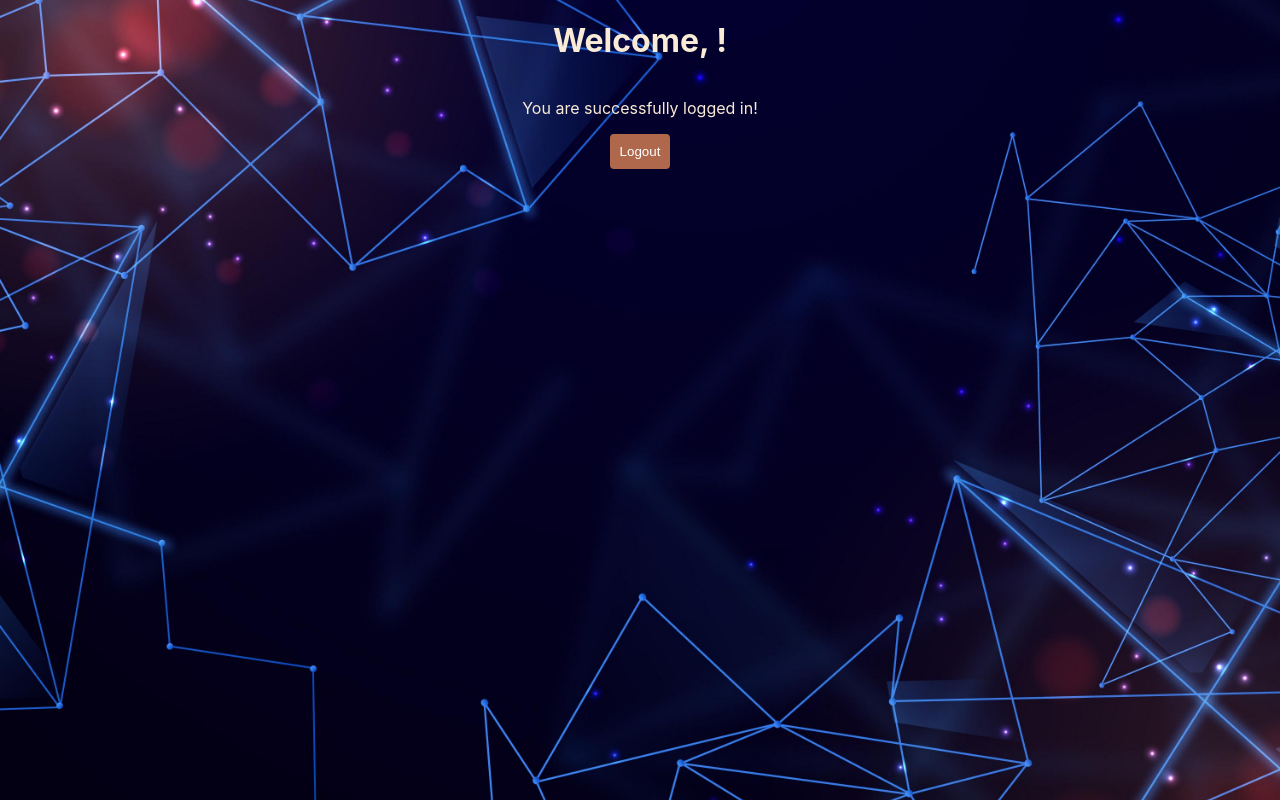
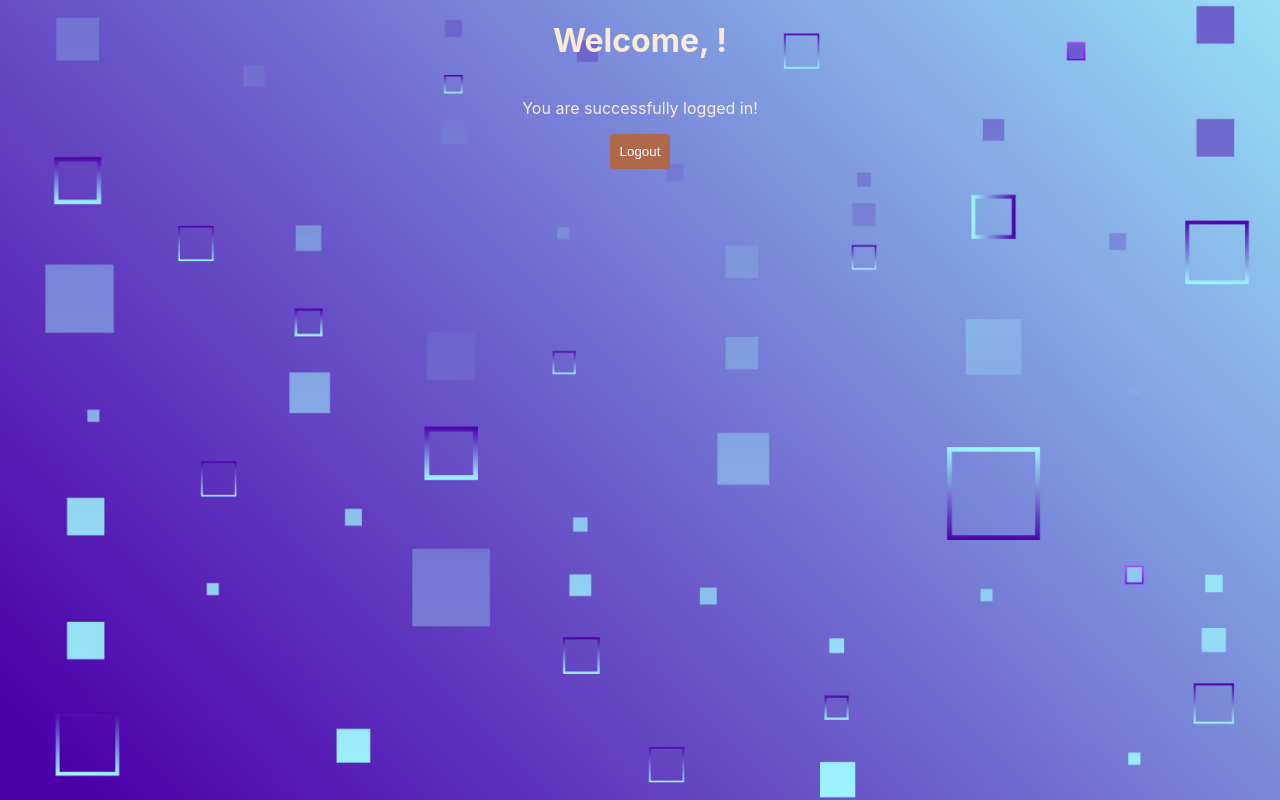
Before and after one commit to Davitvashakmadze/SignMeUp, a React (Create React App) app in the folder frontend/: page /user in a window 1280 px wide. Built offline with nearby package versions, Linux system fonts and the light colour scheme.

Commit message:
feat: add some css

```diff
--- a/frontend/src/components/login/Login.jsx
+++ b/frontend/src/components/login/Login.jsx
@@ -41,7 +41,7 @@ const Login = () => {
     } catch (error) {
       console.error("Error logging in:", error.message);
       setError("Login failed: " + error.message);
-      setShake(true); // Trigger shake animation on error
+      setShake(true);
 
       // Remove shake effect after animation completes
       setTimeout(() => setShake(false), 500);
--- a/frontend/src/components/user/User.jsx
+++ b/frontend/src/components/user/User.jsx
@@ -3,7 +3,7 @@ import React from "react";
 import { useNavigate } from "react-router-dom";
 import { supabase } from "../../supabaseClient";
 import "./User.scss";
-import backgroundImage from "../../media/6057485.jpg";
+// import backgroundImage from "../../media/6057485.jpg";
 
 const User = () => {
   const navigate = useNavigate();
@@ -18,13 +18,6 @@ const User = () => {
 
   return (
     <div
-      style={{
-        backgroundImage: `url(${backgroundImage})`,
-        backgroundSize: "cover",
-        backgroundPosition: "center",
-        height: "100vh",
-        width: "100%",
-      }}
       className="user-page-wrapper"
     >
       <div className="user-page">
```
